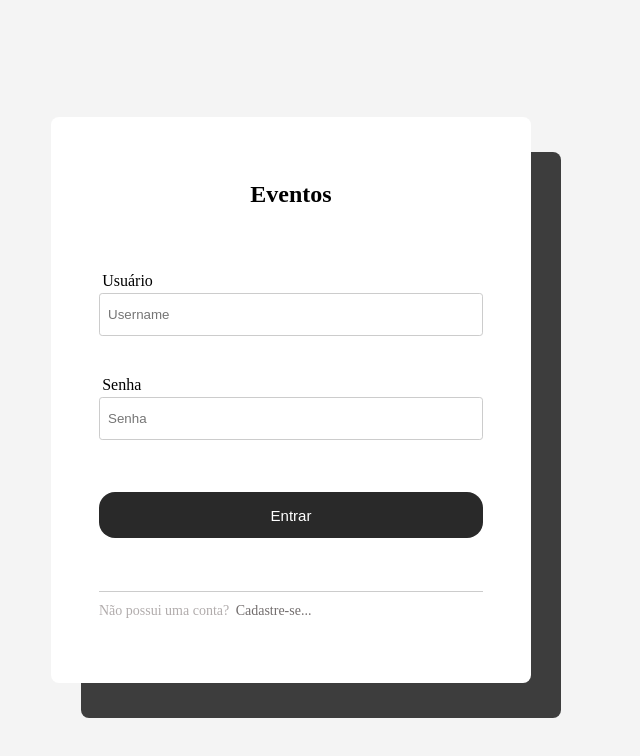
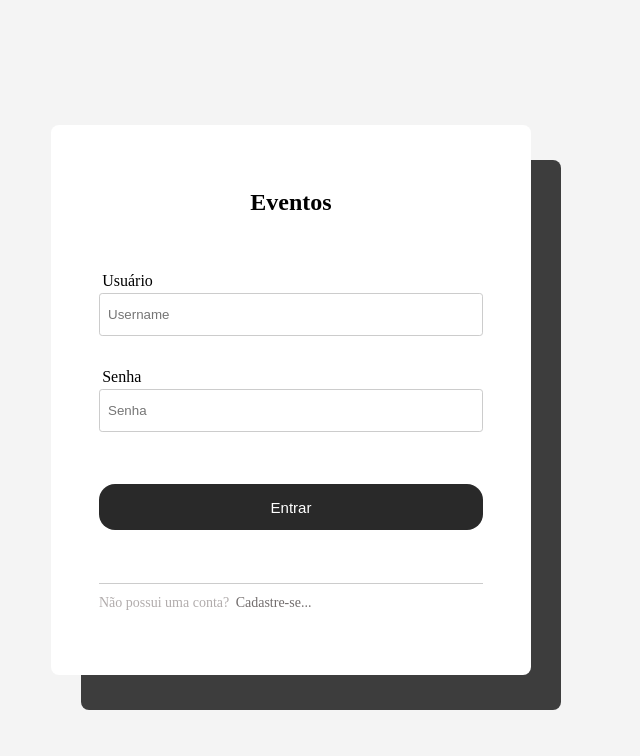
Before and after one commit to JAndersonArruda/projeto-final-prometheus, a React (Vite) app in the folder eventos-app/: page /account/login in a window 1280 px wide. Shown: the top 756 px of the page, without its empty margins (349-989 px from the left). Built offline with nearby package versions, Linux system fonts and the light colour scheme.

Commit message:
styles: ajustando espaçamento dos campos

```diff
--- a/eventos-app/src/components/FormUser/formUser.css
+++ b/eventos-app/src/components/FormUser/formUser.css
@@ -12,7 +12,7 @@
     flex-direction: column;
     align-items: start;
     width: 100%;
-    padding: 1rem 0;
+    padding: .5rem 0 1rem;
 }
 
 .element input {
```
